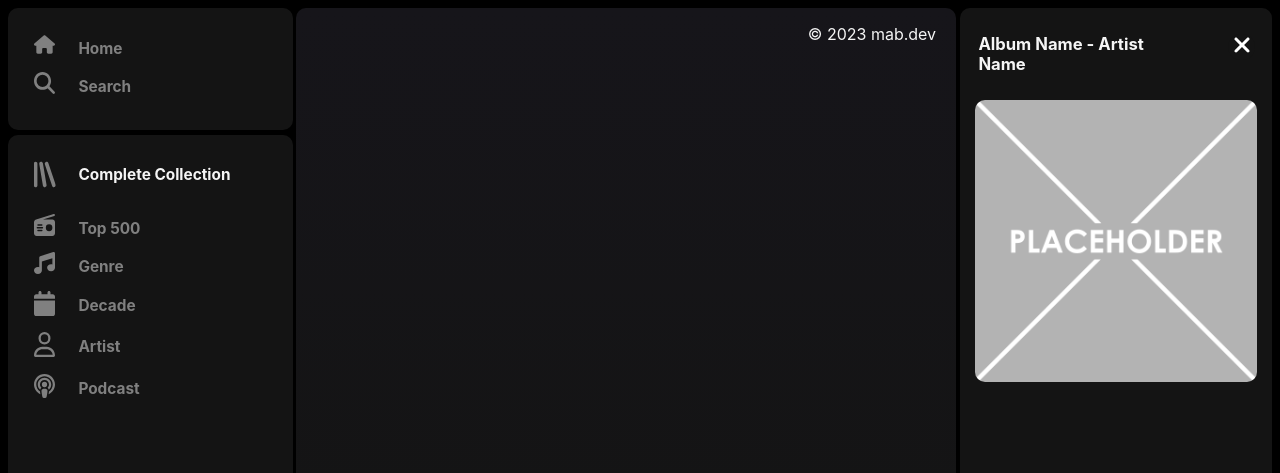
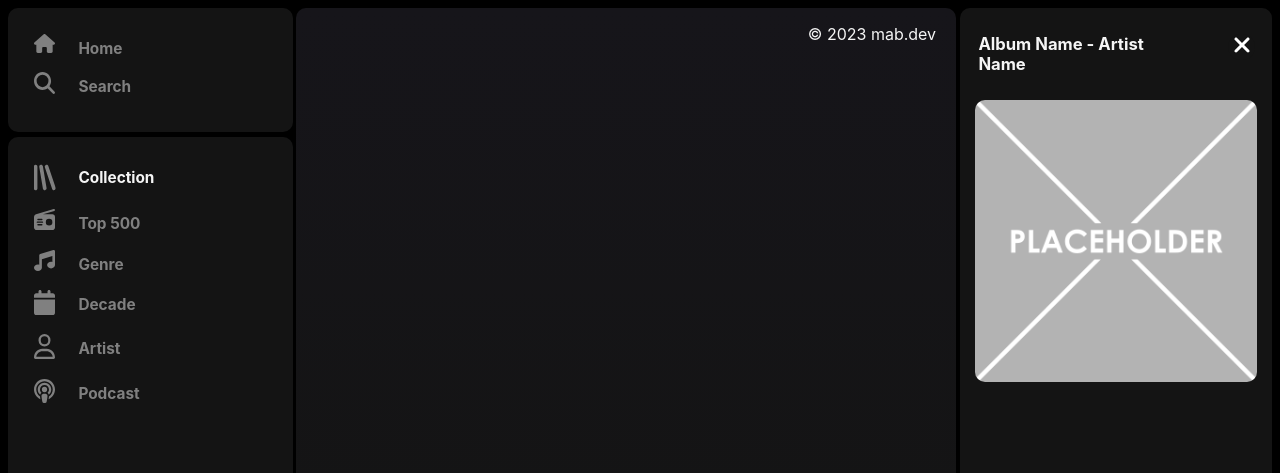
Before and after one commit to ma-boles/SpotifyApp, a React (Create React App) app in the folder my-spotify500-app/: page /Login in a window 1280 px wide. Shown: the top 473 px of the page. Built offline with nearby package versions, Linux system fonts and the light colour scheme.

Commit message:
git commit -m "added <li> hidden feature"

```diff
--- a/my-spotify500-app/src/components/Nav.js
+++ b/my-spotify500-app/src/components/Nav.js
@@ -19,15 +19,12 @@ import forward from "../images/forward-step-solid.svg";
 
 export default function Nav() {
 
-   function test() {
-        const hide = document.getElementById("hide");
+    const [ areElementsHidden, setAreElementsHidden ] = useState(false);
 
-        if(hide.style.display === "none") {
-            hide.style.display = "block"
-        } else {
-            hide.style.display = "none"
-        }
-   }
+    const toggleVisibility = () => {
+        setAreElementsHidden(!areElementsHidden);
+    };
+
 
     return(
         <>
@@ -38,13 +35,13 @@ export default function Nav() {
 
                     <div className='line--item'>
                         <Link to="/" >
-                            <img src={home} className='img--icon' alt='home'></img><li id="hide">Home</li>
+                            <img src={home} className='img--icon' alt='home'></img><li className={areElementsHidden ? 'hidden': ''}>Home</li>
                          </Link>
                     </div>
 
                     <div className='line--item'>
                         <Link to="./Search">
-                    <img src={search} className='img--icon' alt='search'></img><li id="hide">Search</li>
+                    <img src={search} className='img--icon' alt='search'></img><li className={areElementsHidden ? 'hidden': ''}>Search</li>
                         </Link>
                     </div>
                 </ul>
@@ -52,37 +49,38 @@ export default function Nav() {
                 <ul className='ul--bottom'>
 
                     <div className="line--collection">
-                        <img src={expand} className='img--icon--coll' id="collection hide" onClick={test}></img>
-                        <li className="li--coll">Complete Collection</li>
+                        <img src={expand} className='img--icon--coll' id="collection"
+                        onClick={toggleVisibility}></img>
+                        <li id="li--coll" className={areElementsHidden ? 'hidden': '' }>Collection</li>
                     </div>
 
                     <div className='line--item'>
                         <Link to="./Top500">
-                            <img src={library} className='img--icon' alt='Top 500'></img><li id='top500 hide'>Top 500</li>
+                            <img src={library} className='img--icon' alt='Top 500'></img><li id='top500' className={areElementsHidden ? 'hidden': ''}>Top 500</li>
                         </Link>
                     </div>
 
                     <div className='line--item'>
                         <Link to="./Genre">
-                            <img src={genre} className='img--icon'alt='genre'></img><li id='genre hide'>Genre</li>
+                            <img src={genre} className='img--icon'alt='genre'></img><li id='genre' className={areElementsHidden ? 'hidden': ''}>Genre</li>
                         </Link>
                     </div>
 
                     <div className='line--item'>
                         <Link to="./Decade">
-                            <img src={decade} className='img--icon'alt='decade'></img><li id='decade hide'>Decade</li>
+                            <img src={decade} className='img--icon'alt='decade'></img><li id='decade' className={areElementsHidden ? 'hidden': ''}>Decade</li>
                         </Link>
                     </div>
 
                     <div className='line--item'>
                         <Link to="./Login">
-                    <img src={artist} className='img--icon'alt='artist'></img><li id='artist hide'>Artist</li>
+                    <img src={artist} className='img--icon'alt='artist'></img><li id='artist' className={areElementsHidden ? 'hidden': ''}>Artist</li>
                         </Link>
                     </div>
 
                     <div className='line--item'>
                         <Link to="./Podcasts">
-                            <img src={podcast} className='img--icon'alt='podcast'></img><li id='podcast hide'>Podcast</li>
+                            <img src={podcast} className='img--icon'alt='podcast'></img><li id='podcast' className={areElementsHidden ? 'hidden': ''}>Podcast</li>
                         </Link>
                     </div>
                 </ul>
--- a/my-spotify500-app/src/styles/Nav.css
+++ b/my-spotify500-app/src/styles/Nav.css
@@ -39,7 +39,8 @@ nav {
 
 .line--collection {
   display: inline-flex;
-  margin-bottom: .5rem;
+  margin-right: 8em;
+
   }
   .img--icon--coll {
     width: 1.7em;
@@ -58,7 +59,6 @@ li {
     color: grey;
     margin-left: 1.5em;
     font-weight: 700;
-    margin-bottom: .5em;
   }
 
 li:hover {
@@ -71,7 +71,7 @@ a {
     cursor: pointer;
     text-decoration: none;
   }
-.li--coll {
+#li--coll {
   line-height: 2em;
   font-size: 1.2em;
   color: whitesmoke;
@@ -79,9 +79,12 @@ a {
   font-weight: 700;
   margin-bottom: .5em;
 }
+.hidden {
+  display: none;
+}
 .img--icon {
     width: 1.7em;
-    margin-bottom: 1.3em;
+    margin-bottom: 1.5em;
     filter:invert(.5)
   }
 
```
